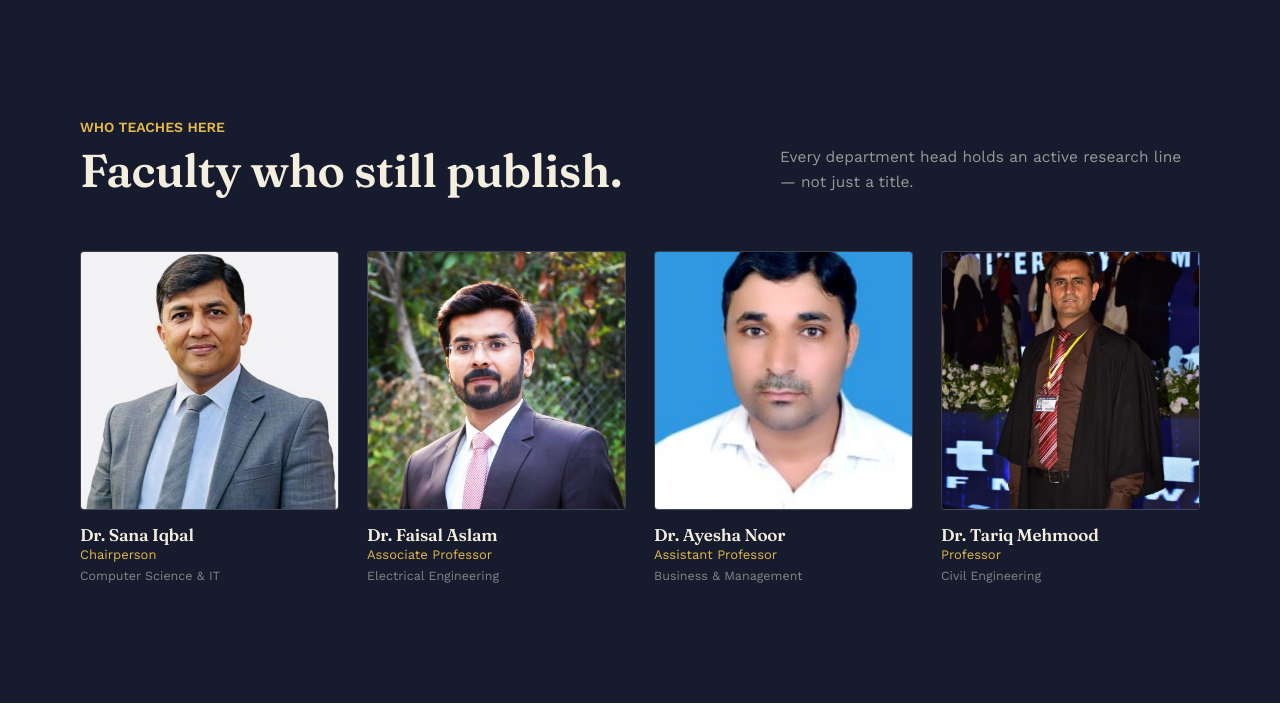
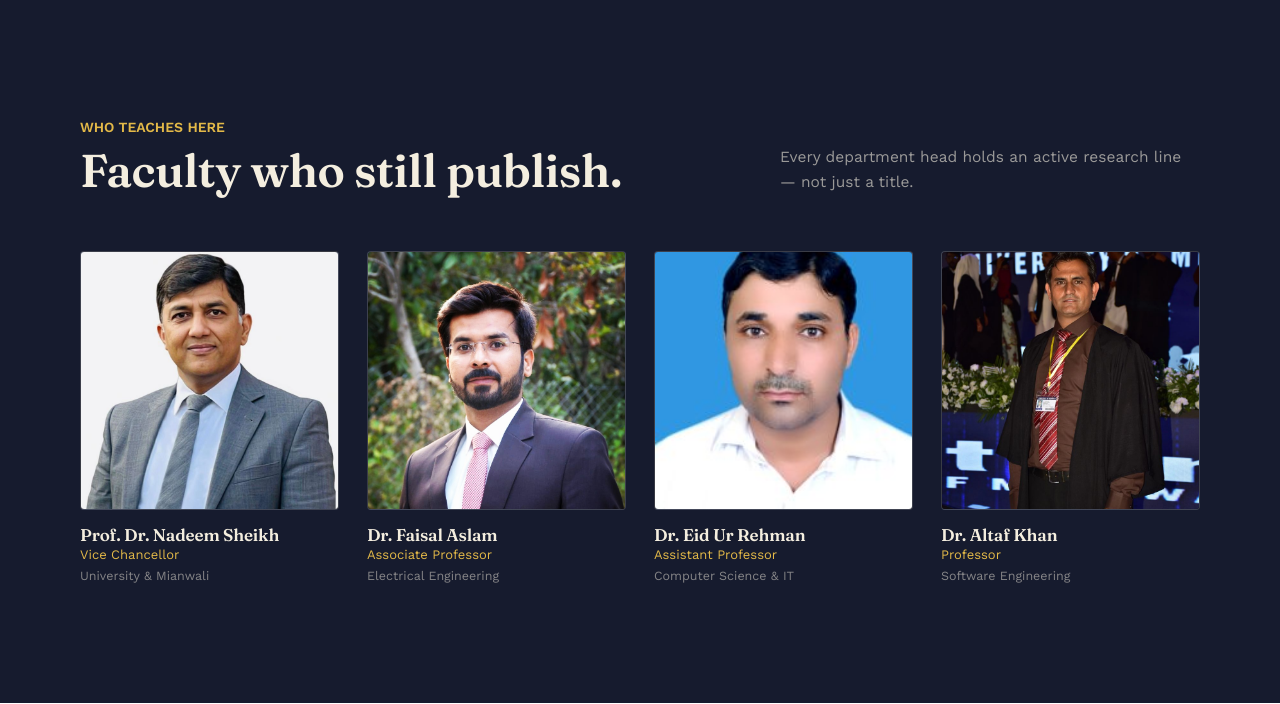
Before and after one commit to danish-niazi-007/University-LMS, a Django app: page / in a window 1280 px wide. Shown: the part 3653-4357 px from the top of the page. Run offline with Django 5.2, Linux system fonts and the light colour scheme.

Commit message:
Add teacher detail

```diff
--- a/templates/index.html
+++ b/templates/index.html
@@ -534,18 +534,18 @@
     </div>
     <div class="fac-grid">
       <div class="fac-card"><div class="avatar">
-        <img src="{%static 'images/vice.jpg'%}" alt="Dr. Sana Iqbal">
-      </div><h3>Dr. Sana Iqbal</h3><div class="role">Chairperson</div><div class="dept">Computer Science &amp; IT</div>
+        <img src="{%static 'images/vice.jpg'%}" alt="Prof. Dr. Nadeem Sheikh">
+      </div><h3> Prof. Dr. Nadeem Sheikh</h3><div class="role"> Vice Chancellor</div><div class="dept">University &amp; Mianwali</div>
     </div>
       <div class="fac-card"><div class="avatar">
         <img src="{%static 'images/2.jpeg'%}" alt="Dr. Faisal Aslam">
       </div><h3>Dr. Faisal Aslam</h3><div class="role">Associate Professor</div><div class="dept">Electrical Engineering</div></div>
       <div class="fac-card"><div class="avatar">
-        <img src="{%static 'images/citations.jpg'%}" alt="Dr. Ayesha Noor">
-      </div><h3>Dr. Ayesha Noor</h3><div class="role">Assistant Professor</div><div class="dept">Business &amp; Management</div></div>
+        <img src="{%static 'images/citations.jpg'%}" >
+      </div><h3>Dr. Eid Ur Rehman </h3><div class="role">Assistant Professor</div><div class="dept">Computer Science &amp; IT</div></div>
       <div class="fac-card"><div class="avatar">
-        <img src="{%static 'images/image.png'%}" alt="Dr. Tariq Mehmood">
-      </div><h3>Dr. Tariq Mehmood</h3><div class="role">Professor</div><div class="dept">Civil Engineering</div></div>
+        <img src="{%static 'images/image.png'%}">
+      </div><h3>Dr. Altaf Khan</h3><div class="role">Professor</div><div class="dept">Software Engineering</div></div>
     </div>
   </div>
 </section>
```
